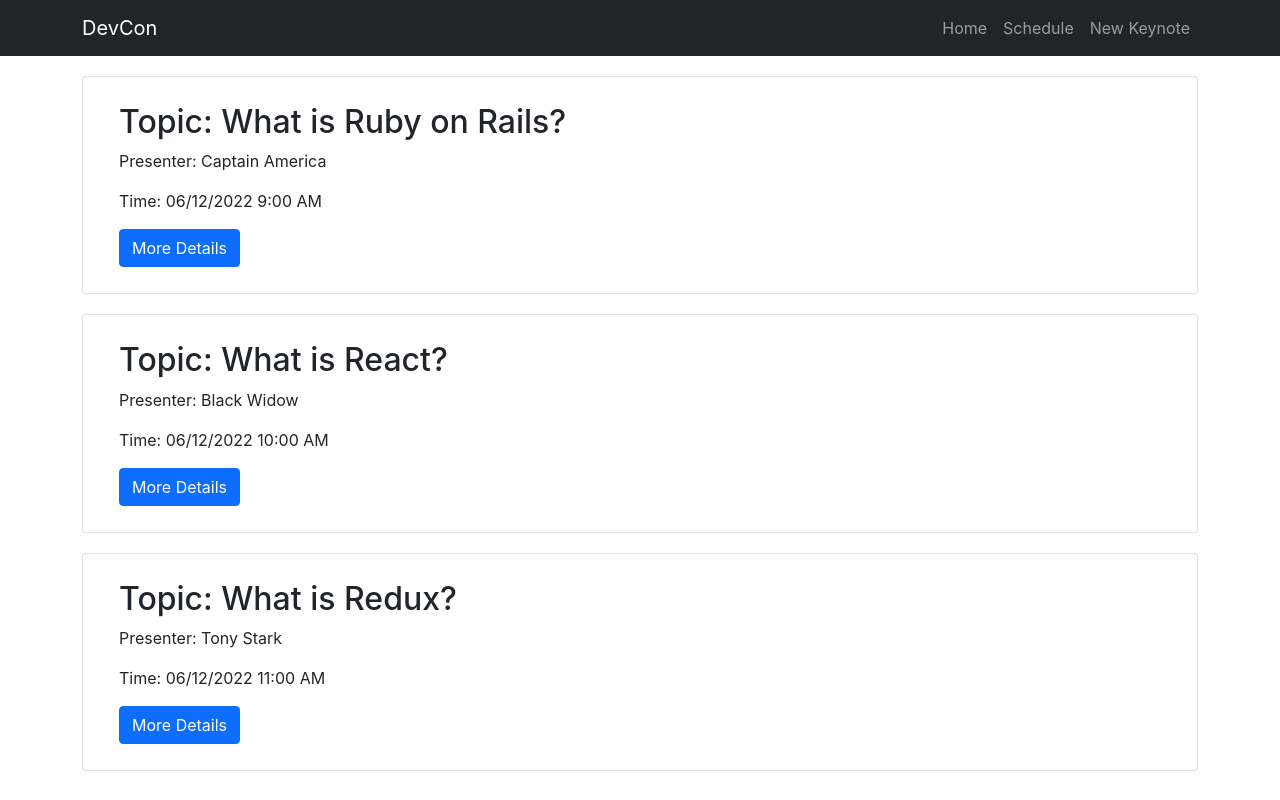
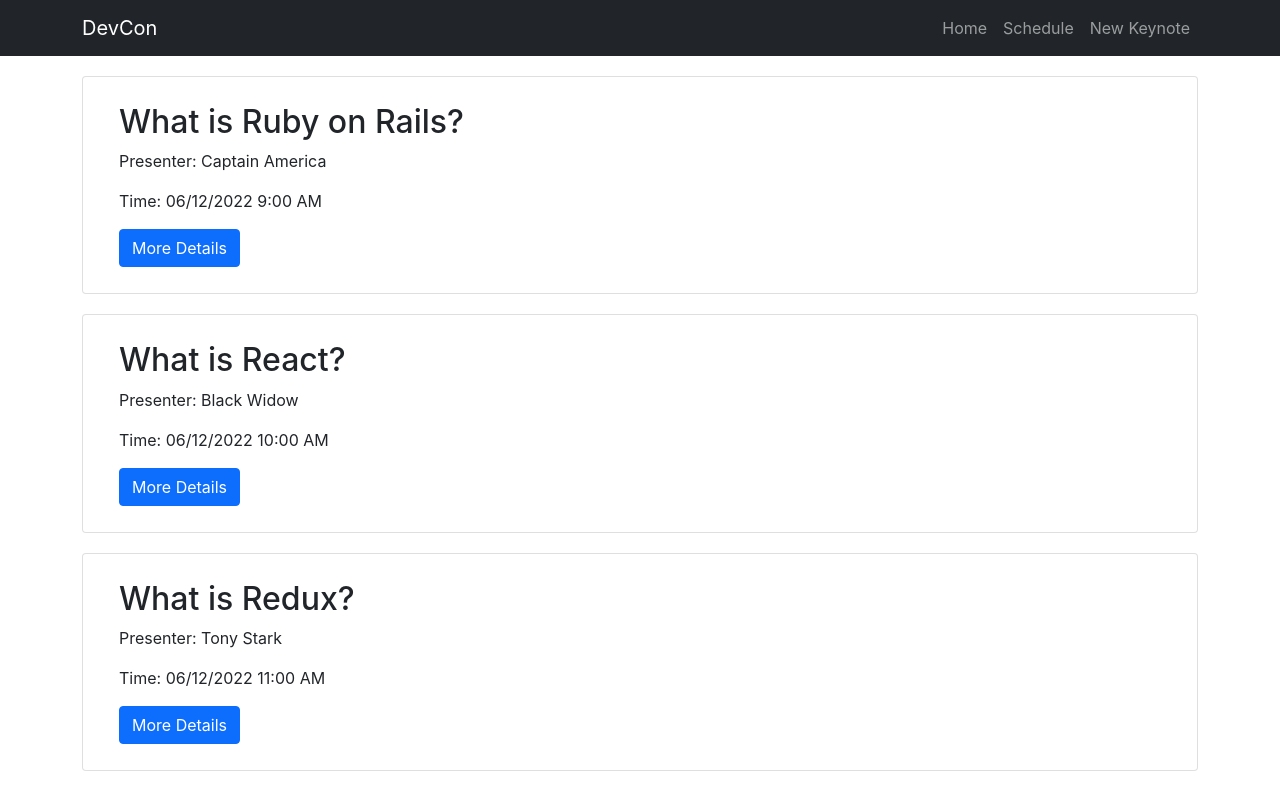
Before and after one commit to lazoxco/event-schedule-app, a React (Create React App) app: page /keynotes in a window 1280 px wide. Built offline with nearby package versions, Linux system fonts and the light colour scheme.

Commit message:
Reworkign app.

```diff
--- /dev/null
+++ b/src/components/KeynoteShow.js
@@ -0,0 +1,9 @@
+import React from 'react'
+
+const KeynoteShow = () => {
+  return (
+    <div className="container">KeynoteShow</div>
+  )
+}
+
+export default KeynoteShow
--- a/src/components/Keynotes.js
+++ b/src/components/Keynotes.js
@@ -1,17 +1,25 @@
-import React from 'react'
-import KeynoteSummary from './KeynoteSummary'
-// import { BrowserRouter as Link } from 'react-router-dom'
+import { Link } from 'react-router-dom'
 
 const Keynotes = ({ keynotes }) => {
+
+  const renderKeynotes = keynotes.map((keynote) => (
+    <div key={ keynote.id }>
+        <div className="card">
+          <div className="card-body">
+            <h2 className="card-title">{ keynote.title }</h2>
+            <p className="card-text">Presenter: { keynote.speaker }</p>
+              <p className="card-text">Time: { keynote.date_time }</p>
+              <Link to={`/keynotes/${keynote.id}`} className="btn btn-primary">More Details</Link>
+          </div>
+        </div>
+    </div>
+  ))
   return (
     <div className="container">
-      { keynotes && keynotes.map(keynote => {
-        return (
-          <KeynoteSummary keynote={keynote} key={keynote.id}/>
-        )
-      })}
+      { renderKeynotes }
     </div>
   )
+
 }
 
 export default Keynotes
--- a/src/containers/KeynotesContainer.js
+++ b/src/containers/KeynotesContainer.js
@@ -3,7 +3,7 @@ import { BrowserRouter as Route, Switch } from 'react-router-dom'
 import { connect } from 'react-redux'
 import Keynotes from '../components/Keynotes'
 import CreateKeynote from './CreateKeynote'
-// import KeynoteDetails from '../components/KeynoteDetails'
+import KeynoteShow from '../components/KeynoteShow'
 
 
 class KeynotesContainer extends Component {
@@ -11,12 +11,21 @@ class KeynotesContainer extends Component {
     return (
       <Switch>
         <Route exact path="/keynotes" >
-        <Keynotes keynotes={this.props.keynotes}/>
+          <Keynotes keynotes={this.props.keynotes} />
         </Route>
         <Route exact path="/keynotes/new">
           <CreateKeynote />
         </Route>
-      <Route path="/keynotes/:id" render={() => <div>show</div>}/>
+        {/* <Route path="/keynotes/:id">
+          <KeynoteShow />
+        </Route> */}
+        <Route path="keynotes/:id" component={(routeData) => {
+          console.log(routeData)
+          const id = parseInt(routeData.match.params.id)
+          const keynote = this.state.keynotes.find(keynote => keynote.id === id)
+          return !!keynote ? <KeynoteShow keynote={keynote}/> : 404
+        }}></Route>
+
       </Switch>
     )
   }
```
Also changed, not shown: src/components/KeynoteDetails.js (+4 -30 lines). Lines whose indentation alone changed are shown as unchanged.
